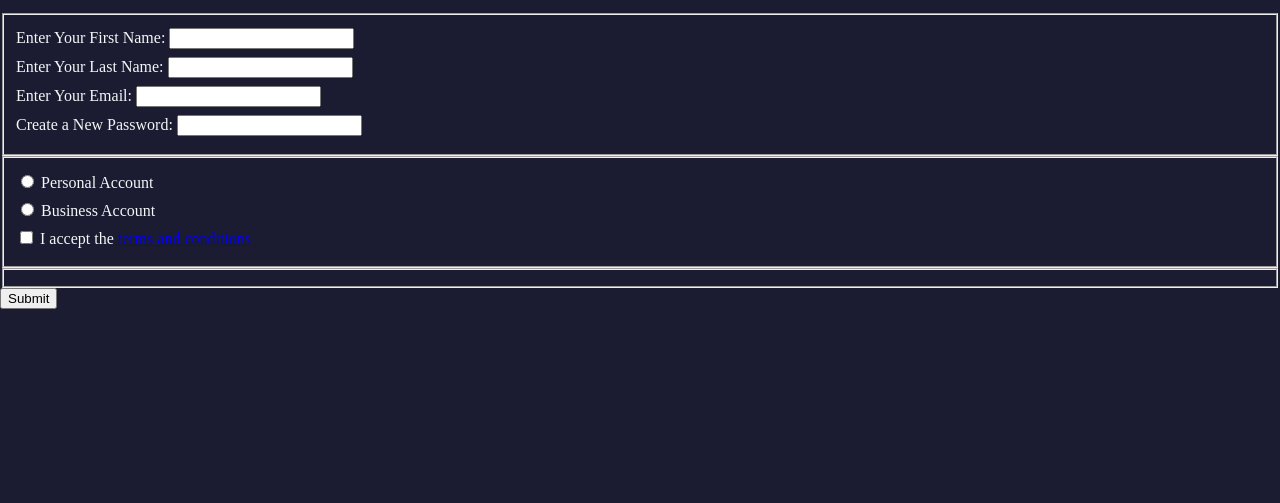
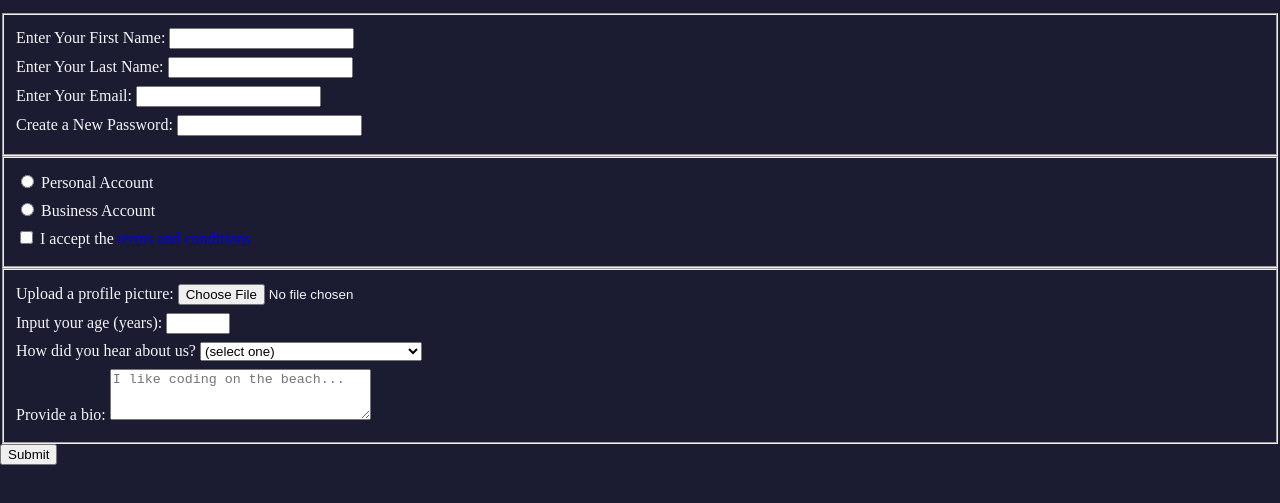
Before and after one commit to gbardini/registration-form, a plain HTML site: page index.html in a window 1280 px wide. Shown: the part 101-604 px from the top of the page. Drawn offline with Linux system fonts and the light colour scheme.

Commit message:
finishing html form, adjusted file upload fieldset

```diff
--- a/index.html
+++ b/index.html
@@ -15,22 +15,27 @@
       <fieldset>
         <label for="first-name"
           >Enter Your First Name:
-          <input id="first-name" type="text" name="" value="" required
+          <input
+            id="first-name"
+            type="text"
+            name="first-name"
+            value=""
+            required
         /></label>
         <label for="last-name"
           >Enter Your Last Name:
-          <input id="last-name" type="text" name="" value=""
+          <input id="last-name" type="text" name="last-name" value=""
         /></label>
         <label for="email"
           >Enter Your Email:
-          <input id="email" type="email" name="" value="" required
+          <input id="email" type="email" name="email" value="" required
         /></label>
         <label for="new-password"
           >Create a New Password:
           <input
             id="new-password"
             type="password"
-            name=""
+            name="new-password"
             value=""
             required
             pattern="[a-z0-5]{8,}"
@@ -62,7 +67,7 @@
           ><input
             id="terms-and-conditions"
             type="checkbox"
-            name=""
+            name="terms-and-conditions"
             value=""
             required
           />
@@ -77,8 +82,45 @@
       </fieldset>
       <!-- END type account fieldset -->
 
-      <fieldset></fieldset>
-      <input type="submit" name="" value="Submit" />
+      <!-- file upload -->
+      <fieldset>
+        <label for="profile-picture">
+          Upload a profile picture:
+          <input
+            id="profile-picture"
+            type="file"
+            name="profile-picture"
+            value=""
+          />
+        </label>
+        <label for="age"
+          >Input your age (years):
+          <input id="age" type="number" min="13" max="120" name="age" value=""
+        /></label>
+        <label for="referrer"
+          >How did you hear about us?
+          <select id="referrer" name="referrer">
+            <option value="">(select one)</option>
+            <option value="1">freeCodeCamp News</option>
+            <option value="2">freeCodeCamp YouTube Channel</option>
+            <option value="3">freeCodeCamp Forum</option>
+            <option value="4">Other</option>
+          </select>
+        </label>
+        <label for="bio"
+          >Provide a bio:
+          <textarea
+            id="bio"
+            rows="3"
+            cols="30"
+            name="bio"
+            placeholder="I like coding on the beach..."
+          ></textarea>
+        </label>
+      </fieldset>
+      <!-- END file upload-->
+
+      <input type="submit" name="submit" value="Submit" />
     </form>
     <!-- END form -->
   </body>
```
